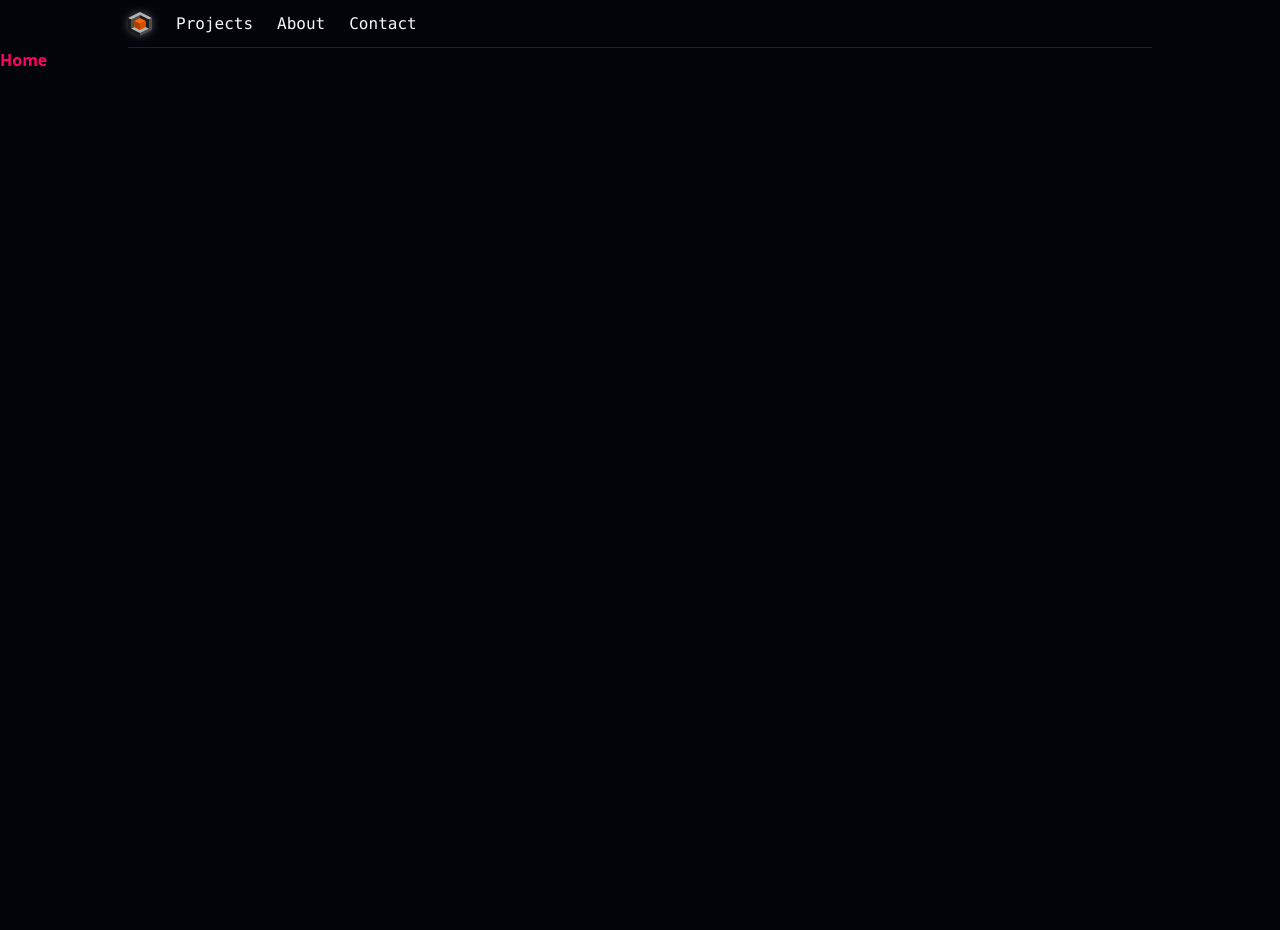
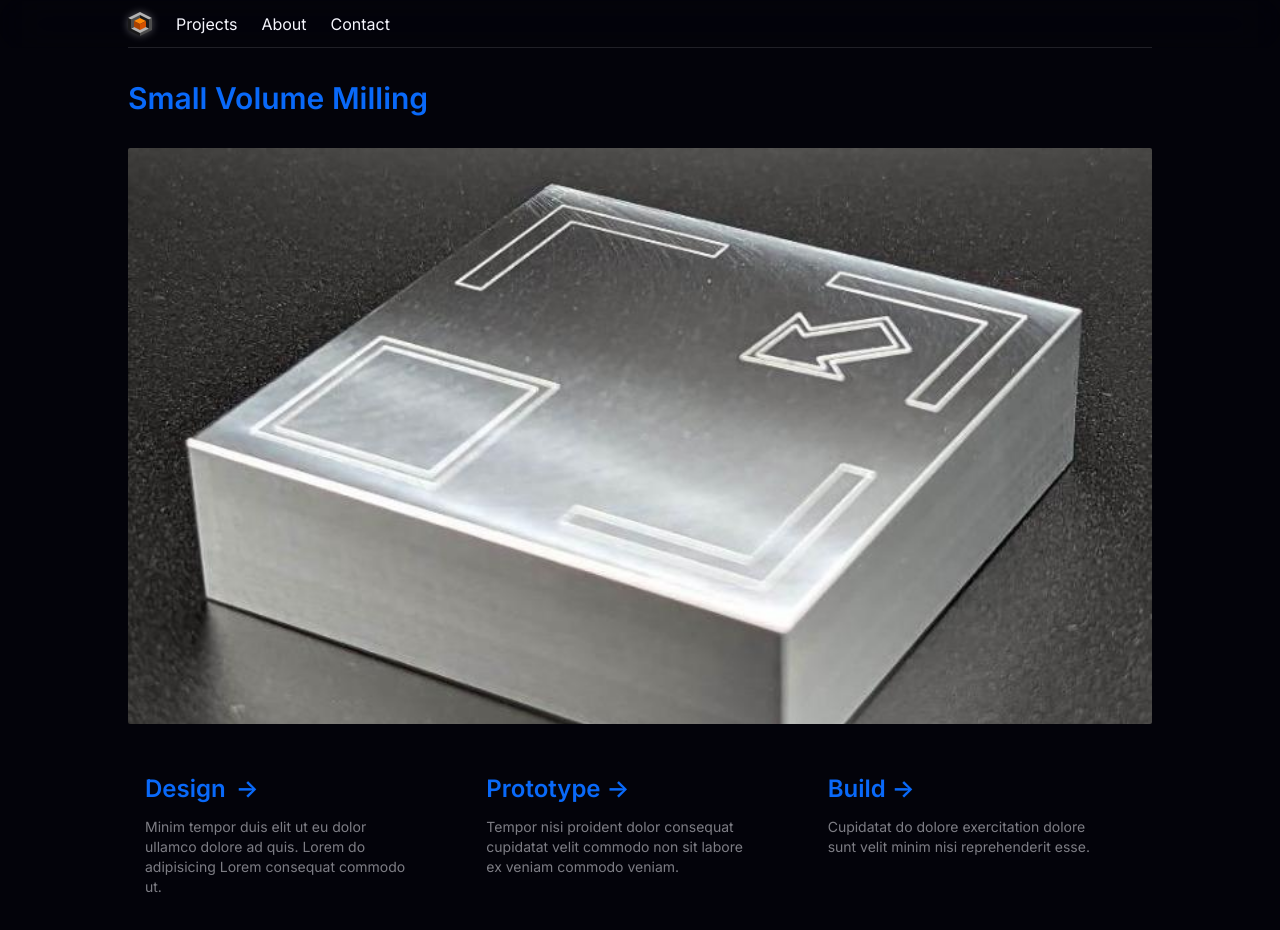
Before and after one commit to halfrice/small-volume-milling, a Next.js app: page / in a window 1280 px wide. Shown: the top 930 px of the page. Before the commit the page ends 800 px from the top, so only its background shows below. Built offline with nearby package versions, Linux system fonts and the light colour scheme.

Commit message:
Add homepage

```diff
--- a/app/components/navbar.tsx
+++ b/app/components/navbar.tsx
@@ -18,10 +18,10 @@ const routes = [
 
 const Navbar = () => {
   return (
-    <nav className="flex flex-col items-center justify-between h-12 px-6">
-      <div className="flex items-start max-w-5xl w-full h-full font-mono text-md border-b border-[--dark-gray]">
+    <nav className="fixed top-0 left-0 flex flex-col items-center justify-between w-full h-12 backdrop-blur-xl backdrop-saturate-180 z-100">
+      <div className="flex items-start justify-center lg:justify-start max-w-5xl w-full h-full text-md border-b border-[--dark-gray]">
         <div className="flex items-center space-x-6 h-full">
-          <Link href="/">
+          <Link href="/" className="">
             <Image
               src="/svm-logo.svg"
               alt="SVM Logo"
@@ -32,7 +32,7 @@ const Navbar = () => {
             />
           </Link>
           {routes.map(({ name, route }, i) => (
-            <Link href={route} key={i}>
+            <Link href={route} key={i} className="hover:underline">
               <span>{name}</span>
             </Link>
           ))}
--- a/app/globals.css
+++ b/app/globals.css
@@ -39,6 +39,6 @@ h2,
 h3,
 h4,
 h5 {
-  color: var(--red);
+  color: var(--dark-blue);
   font-weight: 600;
 }
--- a/app/layout.tsx
+++ b/app/layout.tsx
@@ -1,11 +1,16 @@
 // import "normalize.css/normalize.css"
+import { Montserrat, Inter } from "next/font/google"
 import "./globals.css"
 import Navbar from "./components/navbar"
+
+const montserrat = Montserrat({ subsets: ["latin"] })
+const inter = Inter({ subsets: ["latin"] })
 
 const RootLayout = ({ children }: { children: React.ReactNode }) => {
   return (
     <html lang="en">
-      <body>
+      {/* <body className={montserrat.className}> */}
+      <body className={inter.className}>
         <Navbar />
         {children}
       </body>
--- a/app/page.tsx
+++ b/app/page.tsx
@@ -1,8 +1,104 @@
+import Image from "next/image"
+
 const HomePage = () => {
   return (
-    <div>
-      <h1>Home</h1>
-    </div>
+    <main className="flex flex-col w-full min-w-full min-h-screen items-center justify-between">
+      <div className="flex flex-col items-center lg:items-start max-w-5xl w-full mt-20">
+        <a
+          className="flex place-items-center"
+          href="/"
+          target="_blank"
+          rel="noopener noreferrer"
+        >
+          <h1 className="text-2xl lg:text-3xl text-[--dark-blue]">
+            Small Volume Milling
+          </h1>
+        </a>
+
+        {/* <p className="flex justify-center w-full lg:static lg:w-auto mt-1">
+          <code className="text-lg font-bold">408-641-8007</code>
+        </p> */}
+      </div>
+
+      {/* <div className="flex place-items-center relative before:absolute before:h-[300px] before:w-[480px] my-24 lg:my-48 before:-translate-x-1/2 before:rounded-full before:bg-gradient-radial before:from-white before:to-transparent before:blur-2xl before:content-[''] after:absolute after:-z-20 after:h-[180px] after:w-[240px] after:translate-x-1/3 after:bg-gradient-conic after:from-sky-200 after:via-blue-200 after:blur-2xl after:content-[''] before:dark:bg-gradient-to-br before:dark:from-transparent before:dark:to-blue-700 before:dark:opacity-20 after:dark:from-sky-900 after:dark:via-[#0141ff] after:dark:opacity-50 before:lg:h-[360px] z-[-1]">
+        <Image
+          className="relative w-[128px] lg:w-[196px] dark:drop-shadow-[0_0_2.5rem_#ffffff50]"
+          src="/svm-logo.svg"
+          alt="SVM Logo"
+          width={196}
+          height={196}
+          priority
+        />
+      </div> */}
+      <div className="flex place-items-center relative mt-8 px-0 max-w-5xl aspect-video overflow-hidden rounded-sm z-[-1]">
+        <Image
+          className="-translate-y-6 lg:-translate-y-20"
+          src="/bg.jpg"
+          alt="SVM Background"
+          width={1024}
+          height={768}
+          priority
+        />
+      </div>
+
+      <div className="grid lg:grid-cols-3 text-center lg:text-left lg:max-w-5xl lg:w-full mt-8">
+        <a
+          href=""
+          className="group rounded-lg border border-transparent px-4 py-4 transition-colors hover:border-gray-300 hover:bg-gray-100 hover:dark:border-neutral-700 hover:dark:bg-neutral-800/30"
+          target="_blank"
+          rel="noopener noreferrer"
+        >
+          <h2 className="mb-3 text-2xl font-semibold">
+            Design{" "}
+            <span className="inline-block pl-1 transition-transform group-hover:translate-x-1 motion-reduce:transform-none">
+              -&gt;
+            </span>
+          </h2>
+          <p className="m-0 max-w-[30ch] text-sm opacity-50">
+            Minim tempor duis elit ut eu dolor ullamco dolore ad quis. Lorem do
+            adipisicing Lorem consequat commodo ut.
+          </p>
+        </a>
+
+        <a
+          href=""
+          className="group rounded-lg border border-transparent px-4 py-4 transition-colors hover:border-gray-300 hover:bg-gray-100 hover:dark:border-neutral-700 hover:dark:bg-neutral-800/30"
+          target="_blank"
+          rel="noopener noreferrer"
+        >
+          <h2 className="mb-3 text-2xl font-semibold">
+            Prototype{" "}
+            <span className="inline-block transition-transform group-hover:translate-x-1 motion-reduce:transform-none">
+              -&gt;
+            </span>
+          </h2>
+          <p className="m-0 max-w-[30ch] text-sm opacity-50">
+            Tempor nisi proident dolor consequat cupidatat velit commodo non sit
+            labore ex veniam commodo veniam.
+          </p>
+        </a>
+
+        <a
+          href=""
+          className="group rounded-lg border border-transparent px-4 py-4 transition-colors hover:border-gray-300 hover:bg-gray-100 hover:dark:border-neutral-700 hover:dark:bg-neutral-800/30"
+          target="_blank"
+          rel="noopener noreferrer"
+        >
+          <h2 className="mb-3 text-2xl">
+            Build{" "}
+            <span className="inline-block transition-transform group-hover:translate-x-1 motion-reduce:transform-none">
+              -&gt;
+            </span>
+          </h2>
+          <p className="m-0 max-w-[30ch] text-sm opacity-50">
+            Cupidatat do dolore exercitation dolore sunt velit minim nisi
+            reprehenderit esse.
+          </p>
+        </a>
+      </div>
+
+      <div className="mt-64"></div>
+    </main>
   )
 }
 
```
Also changed, not shown: public/bg.jpg (added), public/svm-logo.svg.
